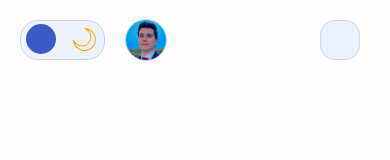
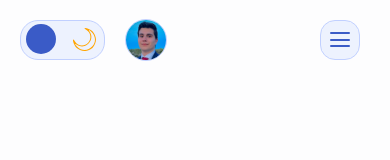
Before and after one commit to Youvataque/_Portfolio, a React (Create React App) app: page / in a window 390 px wide. Shown: the top 160 px of the page. Built offline with nearby package versions, Linux system fonts and the light colour scheme.

Commit message:
fin hamburgerButton

```diff
--- a/src/Views/component/NavBar/Hamburger.js
+++ b/src/Views/component/NavBar/Hamburger.js
@@ -1,11 +1,20 @@
 import { useState } from "react";
 import { Link } from 'react-router-dom';
 import '../../../css/component.css';
+import '../../../css/struct.css';
+
 
 export function Hamburger() {
     const [open, setOpen] = useState(false);
     const change = () => {
         setOpen(!open);
     }
-    return <button type="button" className="hamburger" onClick={change}></button>
+    return <div className="HamburgerStack">
+        <button type="button" className="hamburger" onClick={change}></button>
+        <div className="HamburgerStyle">
+            <div className="HamburgerBarre"></div>
+            <div className="HamburgerBarre"></div>
+            <div className="HamburgerBarre"></div>
+        </div>
+    </div>
 }
--- a/src/css/component.css
+++ b/src/css/component.css
@@ -102,7 +102,6 @@ input:checked + .slider::after {
 /* component menu hamburger */
 
 .hamburger{
-  position: sticky;
   opacity: 0;
   transition: opacity 0.3s ease-in-out;
   width: 40px;
--- a/src/css/struct.css
+++ b/src/css/struct.css
@@ -43,3 +43,28 @@
   }
 }
 /* fin accueil */
+
+/* Hamburger page */
+.HamburgerStack{
+    top: 20px;
+    right: 0px;
+    position: fixed;
+}
+
+.HamburgerStyle{
+    pointer-events: none;
+    position: absolute;
+    top: 7.5px;
+    right: 40px;
+}
+
+.HamburgerBarre{
+    pointer-events: none;
+    margin-top: 4.5px;
+    margin-bottom: 4.5px;
+    width: 20px;
+    height: 2px;
+    background-color: var(--secondary-text-color);
+    border-radius: 15px;
+}
+/* fin Hamburger page */
```
